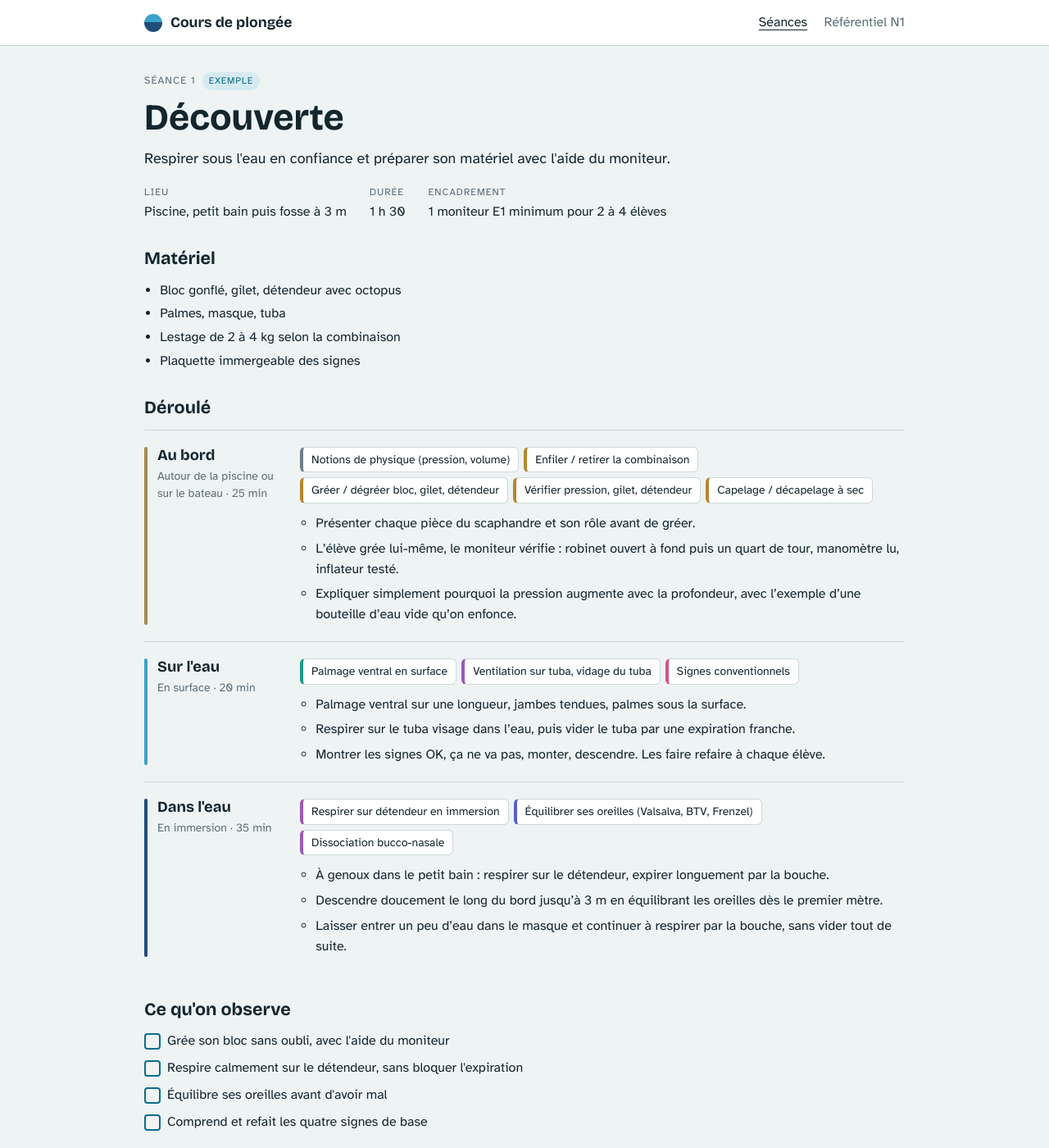
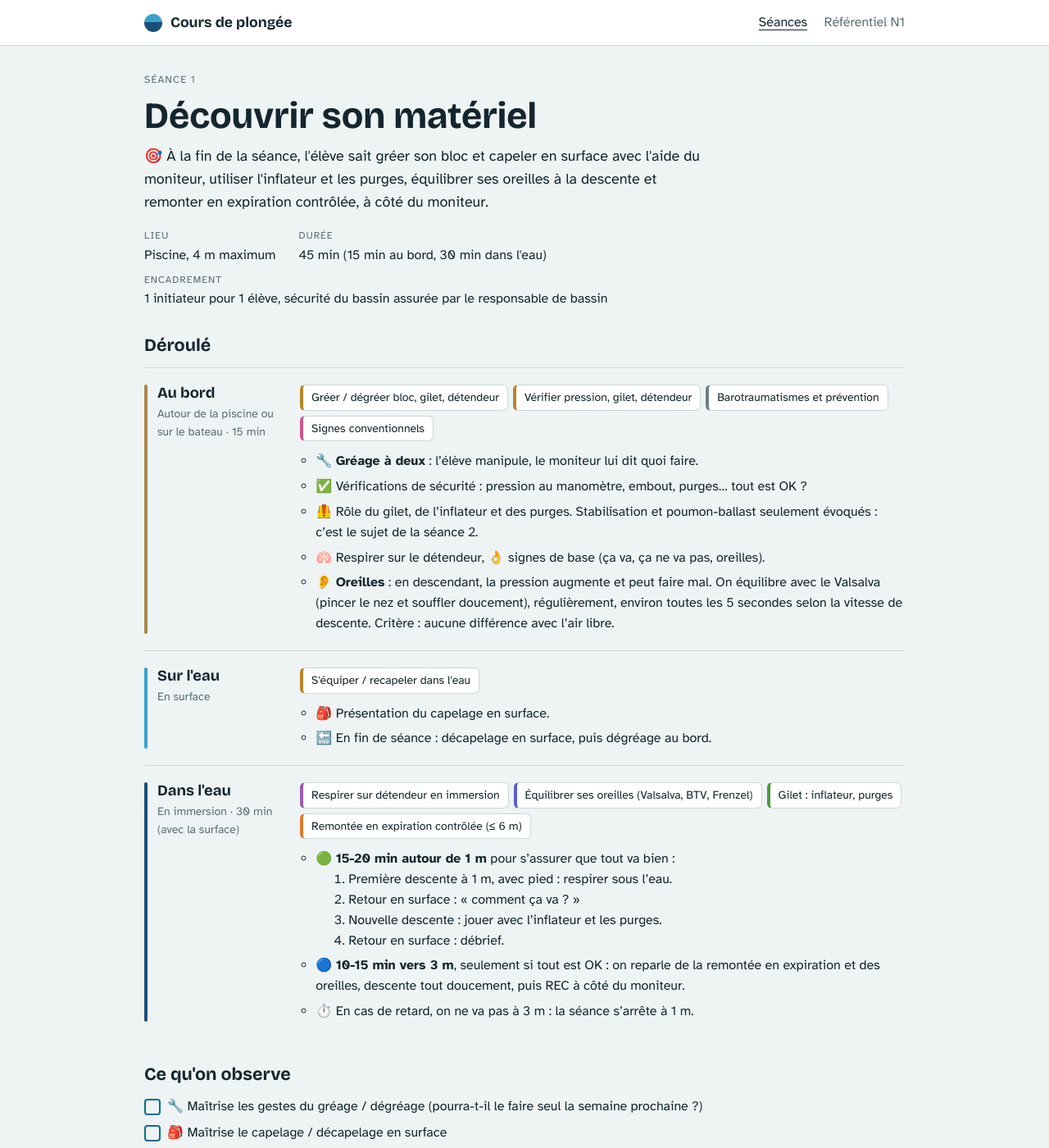
Before and after one commit to thomasGuibert/plongee, a Jekyll site: the page built from _seances/01-decouverte.md, in a window 1280 px wide and 1400 px high. Shown: the whole window at 82% size. Built offline with Jekyll 4.4.1, drawn with Linux system fonts in a browser that asks for light colours; some of the changed text lies outside the part shown.

Commit message:
Séance 1 : découvrir son matériel, conçue par Thomas
Remplace l'exemple de la séance 1 par la séance construite avec Thomas
(grille concevoir / réaliser / évaluer du livret Initiateur), avec emojis.

Co-Authored-By: Claude Opus 5.5 <noreply@anthropic.com>
Claude-Session: https://claude.ai/code/session_01WcrQaPFikiHMmEB1oDp9At

```diff
--- a/_seances/01-decouverte.md
+++ b/_seances/01-decouverte.md
@@ -1,57 +1,79 @@
 ---
-title: Découverte
+title: Découvrir son matériel
 numero: 1
-exemple: true
-objectif: Respirer sous l'eau en confiance et préparer son matériel avec l'aide du moniteur.
-lieu: Piscine, petit bain puis fosse à 3 m
-duree: 1 h 30
-encadrement: 1 moniteur E1 minimum pour 2 à 4 élèves
-
-materiel:
-  - Bloc gonflé, gilet, détendeur avec octopus
-  - Palmes, masque, tuba
-  - Lestage de 2 à 4 kg selon la combinaison
-  - Plaquette immergeable des signes
+objectif: "🎯 À la fin de la séance, l'élève sait gréer son bloc et capeler en surface avec l'aide du moniteur, utiliser l'inflateur et les purges, équilibrer ses oreilles à la descente et remonter en expiration contrôlée, à côté du moniteur."
+lieu: Piscine, 4 m maximum
+duree: 45 min (15 min au bord, 30 min dans l'eau)
+encadrement: 1 initiateur pour 1 élève, sécurité du bassin assurée par le responsable de bassin
 
 temps:
   - id: bord
-    duree: 25 min
-    techniques: [t_phys, e_combi, e_gree, e_verif, e_cap]
+    duree: 15 min
+    techniques: [e_gree, e_verif, t_baro, c_signes]
     consignes: |
-      - Présenter chaque pièce du scaphandre et son rôle avant de gréer.
-      - L'élève grée lui-même, le moniteur vérifie : robinet ouvert à fond puis un quart de tour, manomètre lu, inflateur testé.
-      - Expliquer simplement pourquoi la pression augmente avec la profondeur, avec l'exemple d'une bouteille d'eau vide qu'on enfonce.
+      - 🔧 **Gréage à deux** : l'élève manipule, le moniteur lui dit quoi faire.
+      - ✅ Vérifications de sécurité : pression au manomètre, embout, purges… tout est OK ?
+      - 🦺 Rôle du gilet, de l'inflateur et des purges. Stabilisation et poumon-ballast seulement évoqués : c'est le sujet de la séance 2.
+      - 🫁 Respirer sur le détendeur, 👌 signes de base (ça va, ça ne va pas, oreilles).
+      - 👂 **Oreilles** : en descendant, la pression augmente et peut faire mal. On équilibre avec le Valsalva (pincer le nez et souffler doucement), régulièrement, environ toutes les 5 secondes selon la vitesse de descente. Critère : aucune différence avec l'air libre.
 
   - id: surface
-    duree: 20 min
-    techniques: [p_ventral, v_tuba, c_signes]
+    techniques: [e_eau]
     consignes: |
-      - Palmage ventral sur une longueur, jambes tendues, palmes sous la surface.
-      - Respirer sur le tuba visage dans l'eau, puis vider le tuba par une expiration franche.
-      - Montrer les signes OK, ça ne va pas, monter, descendre. Les faire refaire à chaque élève.
+      - 🎒 Présentation du capelage en surface.
+      - 🔚 En fin de séance : décapelage en surface, puis dégréage au bord.
 
   - id: immersion
-    duree: 35 min
-    techniques: [v_det, i_oreilles, v_dissoc]
+    duree: 30 min (avec la surface)
+    techniques: [v_det, i_oreilles, q_gilet, r_rec]
     consignes: |
-      - À genoux dans le petit bain : respirer sur le détendeur, expirer longuement par la bouche.
-      - Descendre doucement le long du bord jusqu'à 3 m en équilibrant les oreilles dès le premier mètre.
-      - Laisser entrer un peu d'eau dans le masque et continuer à respirer par la bouche, sans vider tout de suite.
+      - 🟢 **15-20 min autour de 1 m** pour s'assurer que tout va bien :
+        1. Première descente à 1 m, avec pied : respirer sous l'eau.
+        2. Retour en surface : « comment ça va ? »
+        3. Nouvelle descente : jouer avec l'inflateur et les purges.
+        4. Retour en surface : débrief.
+      - 🔵 **10-15 min vers 3 m**, seulement si tout est OK : on reparle de la remontée en expiration et des oreilles, descente tout doucement, puis REC à côté du moniteur.
+      - ⏱️ En cas de retard, on ne va pas à 3 m : la séance s'arrête à 1 m.
 
 evaluation:
-  - Grée son bloc sans oubli, avec l'aide du moniteur
-  - Respire calmement sur le détendeur, sans bloquer l'expiration
-  - Équilibre ses oreilles avant d'avoir mal
-  - Comprend et refait les quatre signes de base
+  - 🔧 Maîtrise les gestes du gréage / dégréage (pourra-t-il le faire seul la semaine prochaine ?)
+  - 🎒 Maîtrise le capelage / décapelage en surface
+  - 👂 Descend sans difficulté, à l'aise quand il a pied
+  - 🦺 A manipulé l'inflateur et toutes les purges
+  - ⬆️ Ne remonte pas trop vite, expire en continu
+  - 🫁 Respiration lente et calme plutôt que rapide et saccadée
 ---
 
-## Points de vigilance
+## 🧭 Concevoir
 
-- Ne jamais forcer sur les oreilles : si ça bloque, on remonte d'un mètre et on recommence.
-- Rappeler qu'on ne bloque jamais sa respiration en remontant, même de 3 m.
-- Garder chaque élève à portée de main pendant toute la partie en immersion.
+**📍 Place dans le cursus** : première séance après le baptême. La séance 2 portera sur les palmes et le poumon-ballast.
 
-## Débriefing
+**💡 Pourquoi commencer par le matériel ?** Parce que c'est ce qui garde le plongeur en vie : plus vite il le maîtrise, plus vite il est à l'aise sous l'eau. Et c'est ce qu'on manipule forcément à chaque séance. L'alternative (propulsion, apnée, poumon-ballast) vient ensuite.
 
-Faire dire à chaque élève ce qui a été le plus facile et le plus difficile.
-Noter sur la fiche de suivi les techniques à reprendre à la séance 2.
+**🪜 Stratégie** : progression par paliers. L'élève manipule, le moniteur guide. On ne passe à l'étape suivante que si tout va bien.
+
+## 🤝 Accueil et organisation
+
+- 🏊 Avant la séance, elle est présentée au responsable de bassin : qui encadre qui, et sur quel sujet. Lui gère la sécurité du bassin (numéro d'urgence, emplacement, matériel) et les papiers ; l'initiateur gère l'élève.
+- 👋 À l'arrivée de l'élève : sa forme et son état d'esprit, ce qu'il a retenu du baptême, ce qu'il veut revivre ou éviter, et **pourquoi** (évaluation initiale).
+
+## 👂 Si les oreilles ne passent pas
+
+Ralentir, voire s'arrêter. Faire le signe « oreilles ». On attend que ça se débloque : ça peut prendre 2 secondes comme 5 minutes. On peut remonter un peu pour faciliter l'équilibrage, et on avance tout doucement.
+
+## 🛟 Plan B si l'élève n'est pas à l'aise
+
+On observe : réponse à « ça va ? », rythme de la respiration, signes d'anxiété. Si ça ne va pas, on simplifie et on traite les problèmes un par un : retirer un équipement, juste la tête sous l'eau avec le détendeur en bouche, régler le masque… On garde ce qui est OK. Pas de descente tant que tout n'est pas OK.
+
+## 🤧 Variante : élève enrhumé
+
+Pas d'immersion : le rhume est une contre-indication temporaire *(à confirmer avec le validateur)*. Les premiers mètres sont ceux où la pression varie le plus en proportion, donc rester à 1-2 m ne protège pas les sinus. La séance reste en surface : explications orientées « se déplacer », longueurs en palmes, capelage, longueurs capelé, détendeur la tête dans l'eau (à genoux dans 1 m), inflateur et purges en surface.
+
+## 💬 Bilan à la sortie de l'eau
+
+1. 💪 La forme physique d'abord : pas d'essoufflement, pas de stress.
+2. 🙂 L'état d'esprit : pas de peur ni d'angoisse pour la prochaine fois.
+3. 🗣️ Débrief de ce qu'on a fait, de la façon dont il a été évalué et de ce que le moniteur a constaté.
+4. 📅 Le programme suivant : palmes et poumon-ballast, ou au choix de l'initiateur suivant.
+
+📝 Débrief avec le responsable de bassin pour passer en **ECA** sur la fiche de suivi : gréage / dégréage, capelage / décapelage et REC (seulement si la séance est allée jusqu'à 3 m).
```
Also changed, not shown: docs/contexte-projet-claude.md (+1 -1 lines).
